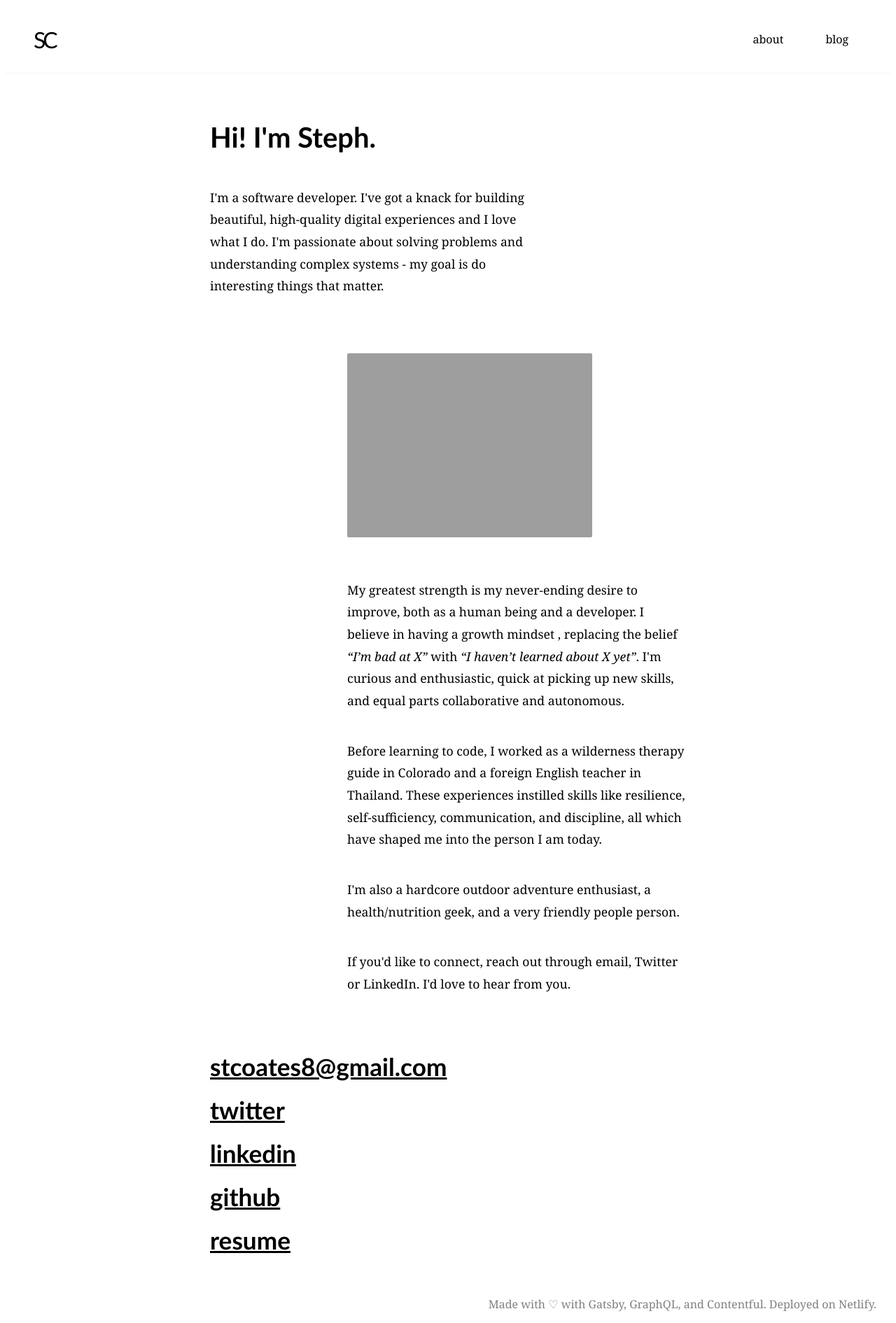
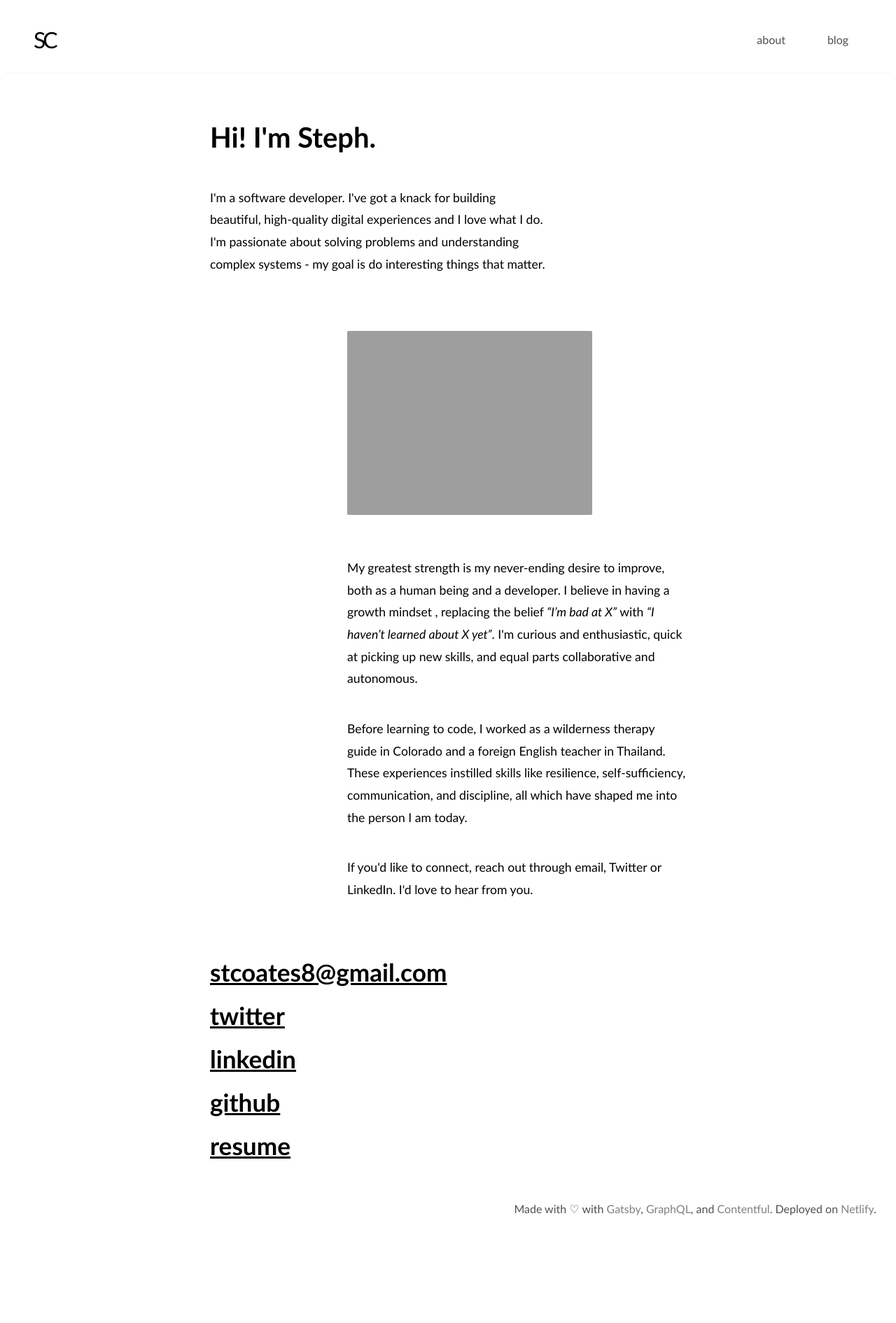
Before and after one commit to stephaniecoates/portfolio, a Gatsby site: page / in a window 1280 px wide. Shown: the whole page at 70% size. After the commit the page ends 1754 px from the top, so only its background shows below. Built offline with nearby package versions, Linux system fonts and the light colour scheme; Gatsby itself is replaced by a stand-in of ours; grey boxes are pictures that could not be loaded.

Commit message:
style(fonts): update font family and colors

```diff
--- a/src/components/about.jsx
+++ b/src/components/about.jsx
@@ -12,7 +12,6 @@ const AboutContainer = styled.div`
 const LeftIntro = styled.h1`
   text-align: left;
   font-size: 2.5em;
-  font-family: Optima, Avenir, sans-serif;
   padding: 40px 20px 20px 20px;
 `
 
@@ -65,7 +64,6 @@ const SocialLinkContainer = styled.p`
 
 const SocialLink = styled.a`
   font-size: 2.2em;
-  font-family: Optima, Avenir, sans-serif;
   font-weight: bold;
   color: black;
   @media (max-width: 768px) {
@@ -121,10 +119,6 @@ const About = () => (
         discipline, all which have shaped me into the person I am today.
       </AboutSection>
       <AboutSection>
-        I'm also a hardcore outdoor adventure enthusiast, a health/nutrition
-        geek, and a very friendly people person.
-      </AboutSection>
-      <AboutSection>
         If you'd like to connect, reach out through email, Twitter or LinkedIn.
         I'd love to hear from you.
       </AboutSection>
--- a/src/components/layout.jsx
+++ b/src/components/layout.jsx
@@ -4,7 +4,7 @@ import styled from 'styled-components'
 
 const PageContainer = styled.div`
   box-sizing: border-box;
-  font-family: Georgia, serif;
+  font-family: Optima, Avenir, sans-serif;
   width: 100%;
 `
 
@@ -18,7 +18,6 @@ const HeaderContainer = styled.div`
 const LogoLink = styled(Link)`
   text-decoration: none;
   color: black;
-  font-family: Optima, Avenir, sans-serif;
   font-size: 2em;
   margin: auto 0px;
   padding-left: 40px;
@@ -35,10 +34,10 @@ const MenuLink = styled(Link)`
   padding-right: 60px;
   font-size: 1em;
   text-decoration: none;
-  color: black;
+  color: #505050;
 `
 const FooterContainer = styled.p`
-  color: gray;
+  color: #505050;
   margin-top: 60px;
   padding-right: 20px;
   text-align: right;
--- a/src/pages/blog.jsx
+++ b/src/pages/blog.jsx
@@ -12,7 +12,6 @@ const PageContainer = styled.div`
 
 const Header = styled.h1`
   margin-top: 60px;
-  font-family: Optima, Avenir, sans-serif;
   margin-bottom: 40px;
 `
 
@@ -22,7 +21,6 @@ const Description = styled.p`
 
 const Subhead = styled.p`
   font-weight: bold;
-  font-family: Optima, Avenir, sans-serif;
   margin: 30px 0px 20px 0px;
   font-size: 1.3em;
 `
```
Also changed, not shown: src/templates/blog-post-contentful.jsx (+3 -7 lines).
